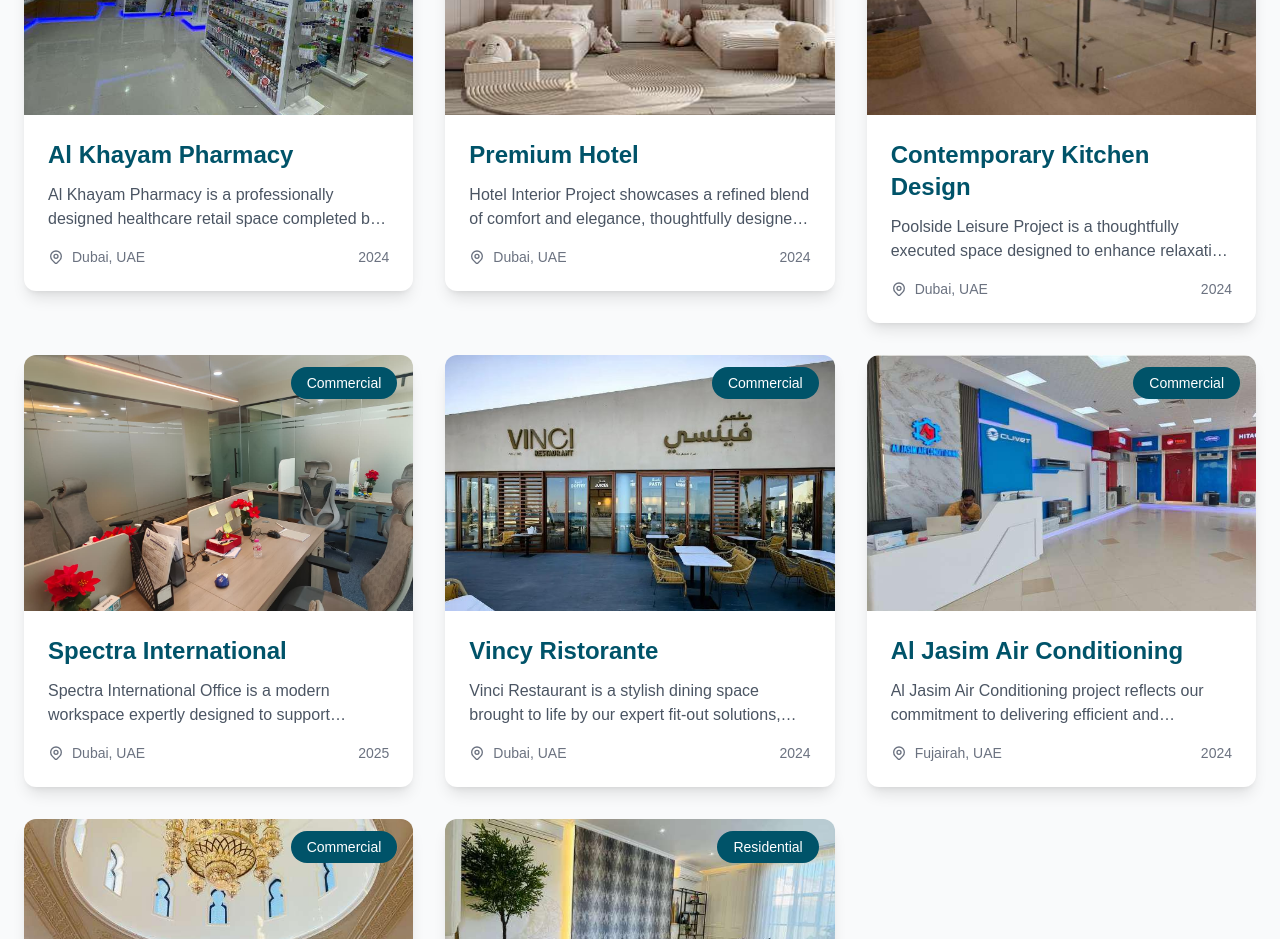
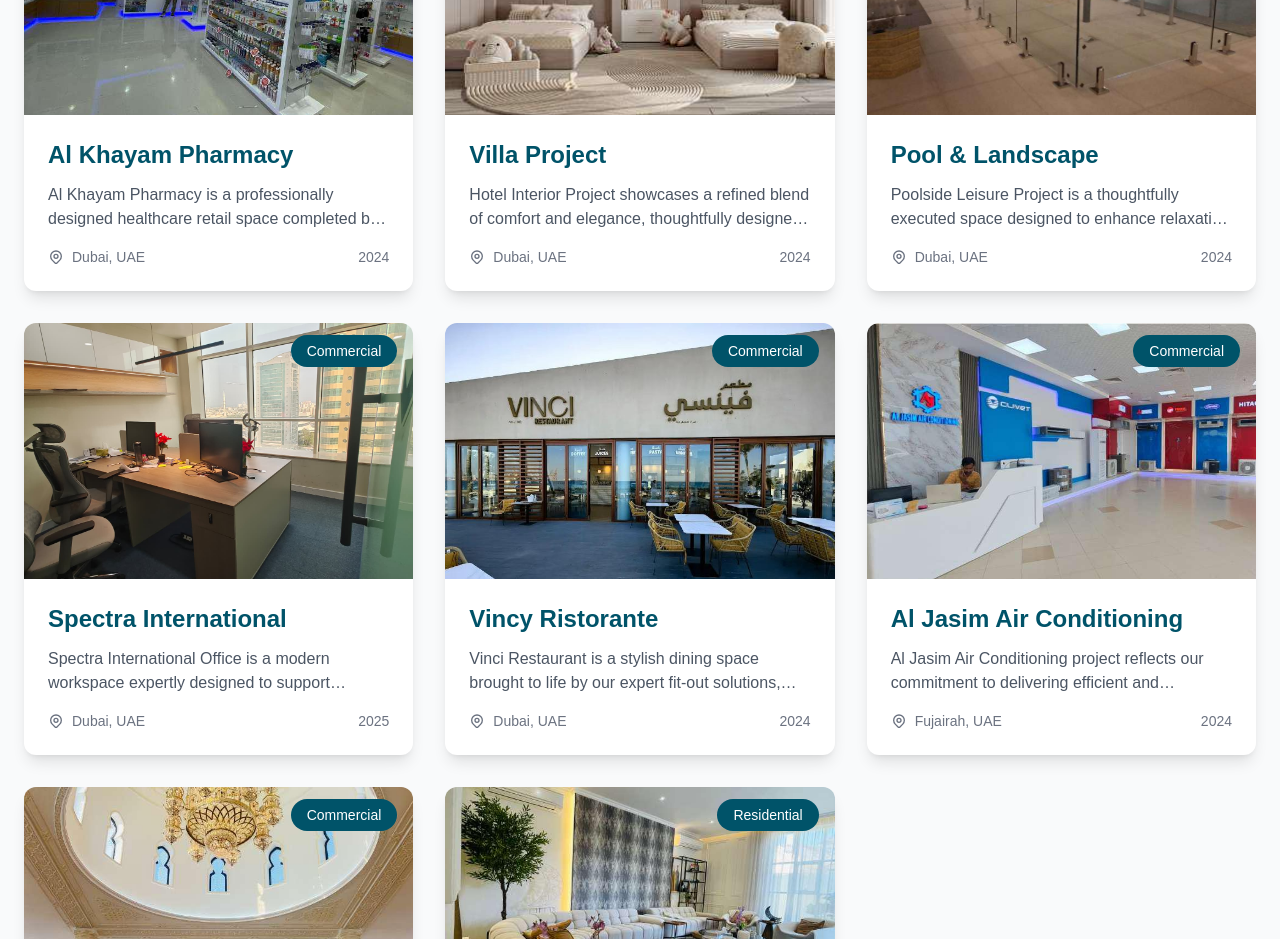
Before and after one commit to nidheesho78/evora-portfolio, a Next.js app: page /projects in a window 1280 px wide. Shown: the part 1420-2359 px from the top of the page. Built offline with nearby package versions, Linux system fonts and the light colour scheme.

Commit message:
minor-changes-done

```diff
--- a/src/modules/Projects/Projects.jsx
+++ b/src/modules/Projects/Projects.jsx
@@ -80,7 +80,7 @@
   },
   {
     id: 5,
-    title: "Premium Hotel",
+    title: "Villa Project",
     category: "Residential",
     image: "/images/projects/residential/residential-one.png",
     gallery: [
@@ -89,7 +89,6 @@
       "/images/projects/residential/residential-three.png",
       "/images/projects/residential/residential-four.png",
       "/images/projects/residential/residential-five.png",
-      "/images/projects/residential/residential-six.png",
       "/images/projects/residential/residential-seven.png",
       "/images/projects/residential/residential-eight.png",
     ],
@@ -100,7 +99,7 @@
   },
   {
     id: 6,
-    title: "Contemporary Kitchen Design",
+    title: "Pool & Landscape",
     category: "Residential",
     image: "/images/projects/residential-project/residential-three.png",
     gallery: [
@@ -118,7 +117,7 @@
     id: 7,
     title: "Spectra International",
     category: "Commercial",
-    image: "/images/projects/spectra/spectra-four.png",
+    image: "/images/projects/spectra/spectra-five.png",
     gallery: [
       "/images/projects/spectra/spectra-four.png",
       "/images/projects/spectra/spectra-one.png",
```
Also changed, not shown: public/images/projects/residential/residential-six.png (deleted).
